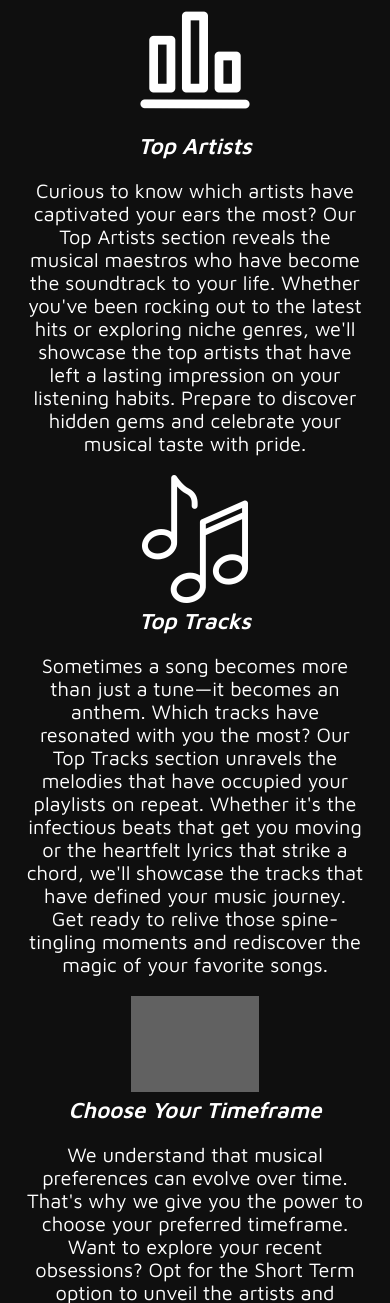
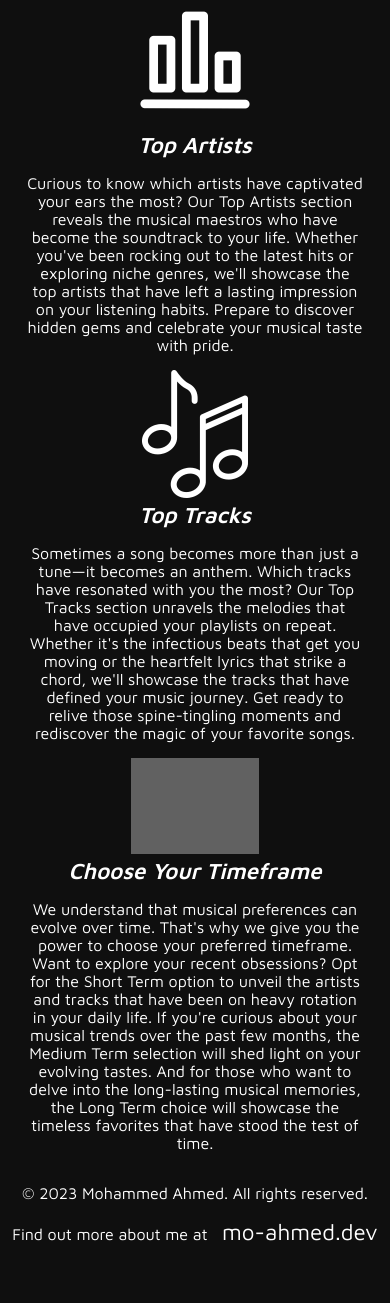
Before and after one commit to moahmed0987/tune-tracklist, a Flask app: page / in a window 390 px wide. Shown: the part 75-1378 px from the top of the page. After the commit the page ends 1316 px from the top, so only its background shows below. Run offline with Flask 3, Linux system fonts and the light colour scheme; grey boxes are pictures that could not be loaded.

Commit message:
add mobile text resizing

```diff
--- a/spotify_site/static/css/style.css
+++ b/spotify_site/static/css/style.css
@@ -190,9 +190,14 @@ h1 {
 
 
 @media screen and (max-width: 600px) {
+    body {
+        font-size: 1rem;
+    }
+
     .nav-list {
         justify-content: space-between;
     }
+
     .nav-list .nav-item:not(:first-child) {
         display: none;
     }
```
